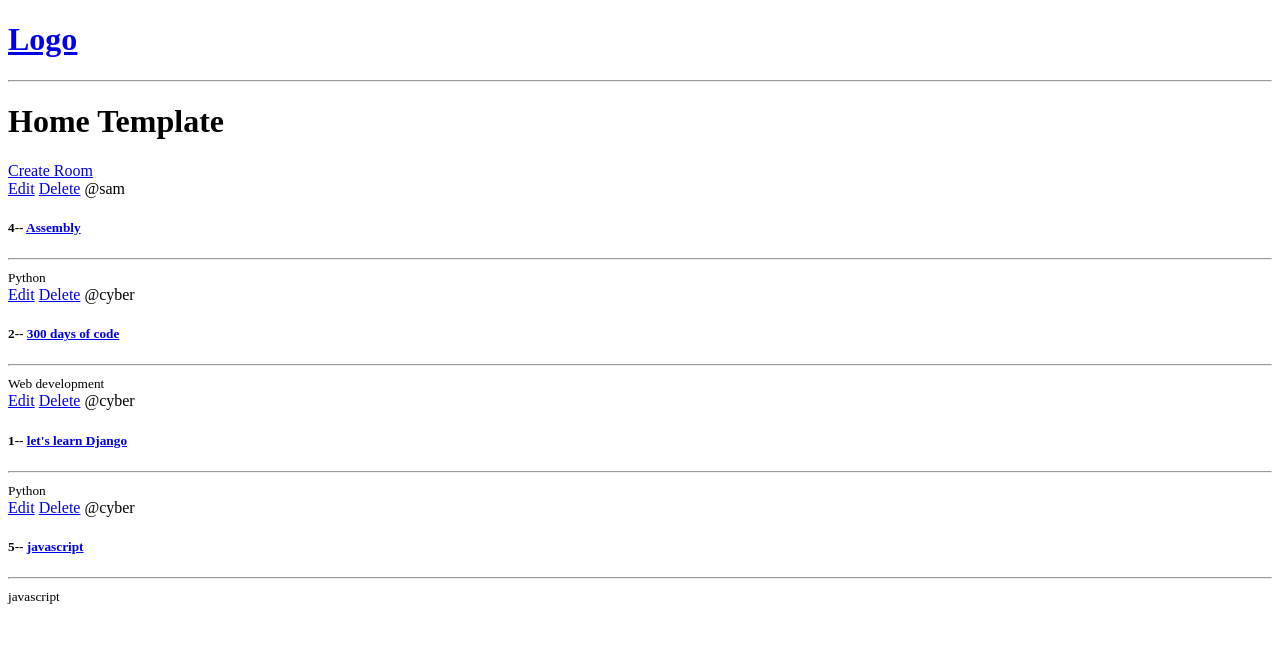
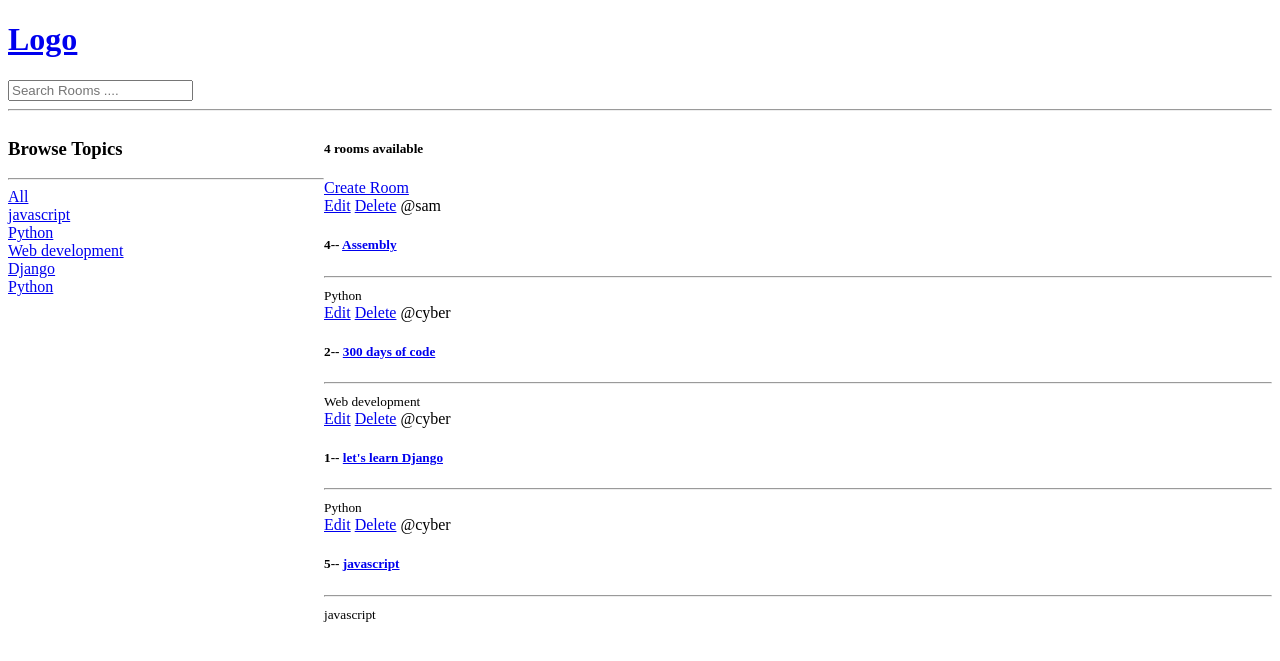
Before and after one commit to firasbentalebtn/Django-Chatroom, a Django app: page / in a window 1280 px wide. Shown: the top 661 px of the page. Run offline with Django 4.2, Linux system fonts and the light colour scheme; data comes from the database, SQL or seed files in the repository; both versions use the stored data as it was after the commit.

Commit message:
search feature by topic,room,name,description added!

```diff
--- a/base/templates/base/home.html
+++ b/base/templates/base/home.html
@@ -1,26 +1,44 @@
 {% extends "main.html" %}
 
+{% block content %}
+ <style>
+    .home-container{
+        display:grid;
+        grid-template-columns:1fr 3fr;
+    }
+ </style>
+<div class="home-container">
+  <div>
+    <h3>Browse Topics</h3>
+    <hr />
+    <div>
+        <a href=" {%url 'home'%} "> All </a>
+    </div>
+    {% for topic in topics  %}
+        <div>
+            <a href=" {%url 'home'%}?q={{topic.name}} "> {{topic.name}} </a>
+        </div>
+    {% endfor %}
 
-{% block content %}
-<h1>Home Template</h1>
-
+  </div>
   <div>
+    <h5> {{room_count}} rooms available </h5>
     <a href="{%url 'create-room'%}">Create Room</a>
     <div>
-
-        {% for room in rooms  %}
+      {% for room in rooms %}
       <div>
         <a href="{%url 'update-room' room.id %}">Edit</a>
         <a href="{%url 'delete-room' room.id %}">Delete</a>
 
-
         <span> @{{room.host.username}} </span>
-                <h5>{{room.id}}-- <a href=" {% url 'room' room.id %} ">{{room.name}}</a>  </h5>
-                <hr>
+        <h5>
+          {{room.id}}-- <a href=" {% url 'room' room.id %} ">{{room.name}}</a>
+        </h5>
+        <hr />
         <small> {{room.topic.name}} </small>
       </div>
       {% endfor %}
-
+    </div>
   </div>
 </div>
 {% endblock content %}
--- a/base/views.py
+++ b/base/views.py
@@ -1,9 +1,22 @@
 from django.shortcuts import render,redirect
-from .models import Room
+from .models import Room,Topic
 from .forms import RoomForm
+from django.db.models import Q
 def home(request):
-    rooms=Room.objects.all()
-    context={'rooms':rooms}
+    q=request.GET.get('q') if request.GET.get('q')!= None else ''
+    rooms=Room.objects.filter(
+        Q(topic__name__icontains=q)|
+        Q(name__icontains=q)|
+        Q(description__icontains=q)
+
+    )
+    topics = Topic.objects.all()
+    room_count = rooms.count()
+    context={
+    'rooms':rooms,
+    'topics':topics,
+    'room_count':room_count
+    }
     return render(request, 'base/home.html',context)
 
 
--- a/templates/navbar.html
+++ b/templates/navbar.html
@@ -1,5 +1,7 @@
 <a href="/">
     <h1>Logo</h1>
 </a>
-
+<form action="{%url 'home'%}" method="GET">
+    <input type="text" name="q" placeholder="Search Rooms ....">
+</form>
 <hr>
```
Also changed, not shown: db.sqlite3. Lines whose indentation alone changed are shown as unchanged.
